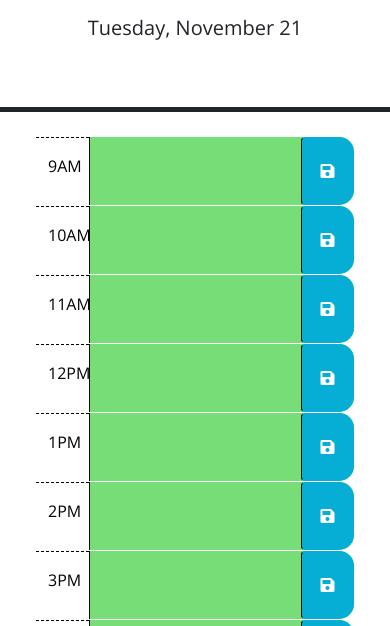
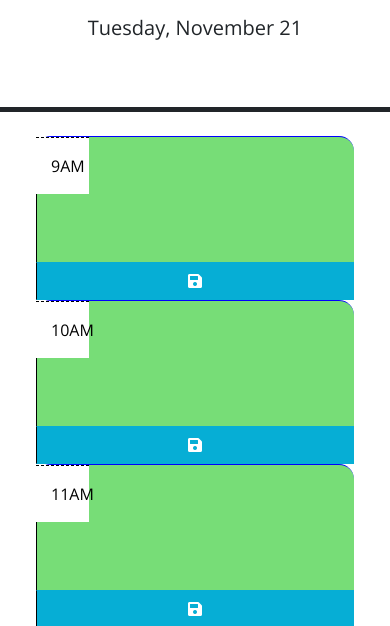
Before and after one commit to JMcKenna01/9to5-Scheduler, a plain HTML site: page Develop/index.html in a window 390 px wide. Shown: the part 208-834 px from the top of the page. Drawn offline with nearby package versions, Linux system fonts and the light colour scheme.

Commit message:
updated CSS

```diff
--- a/Develop/style.css
+++ b/Develop/style.css
@@ -21,7 +21,7 @@ body {
   }
 
   .row {
-    border-top: 1px solid white;
+    border-top: 1px solid blue;
   }
 
   .hour {
@@ -53,7 +53,29 @@ body {
     color: white;
   }
 
+  .saveBtn:hover {
+    background-color: #048ba8;
+    color: #fff;
+    transition: background-color 0.3s ease;
+  }
+
   .saveBtn i:hover {
     font-size: 20px;
     transition: all 0.3s ease-in-out;
   }
+
+  @media (max-width: 768px) {
+    .hour {
+      text-align: left;
+      padding-left: 15px;
+    }
+
+    .description {
+      width: 100%;
+    }
+
+    .saveBtn {
+      width: 100%;
+      border-radius: 0;
+    }
+  }
```
